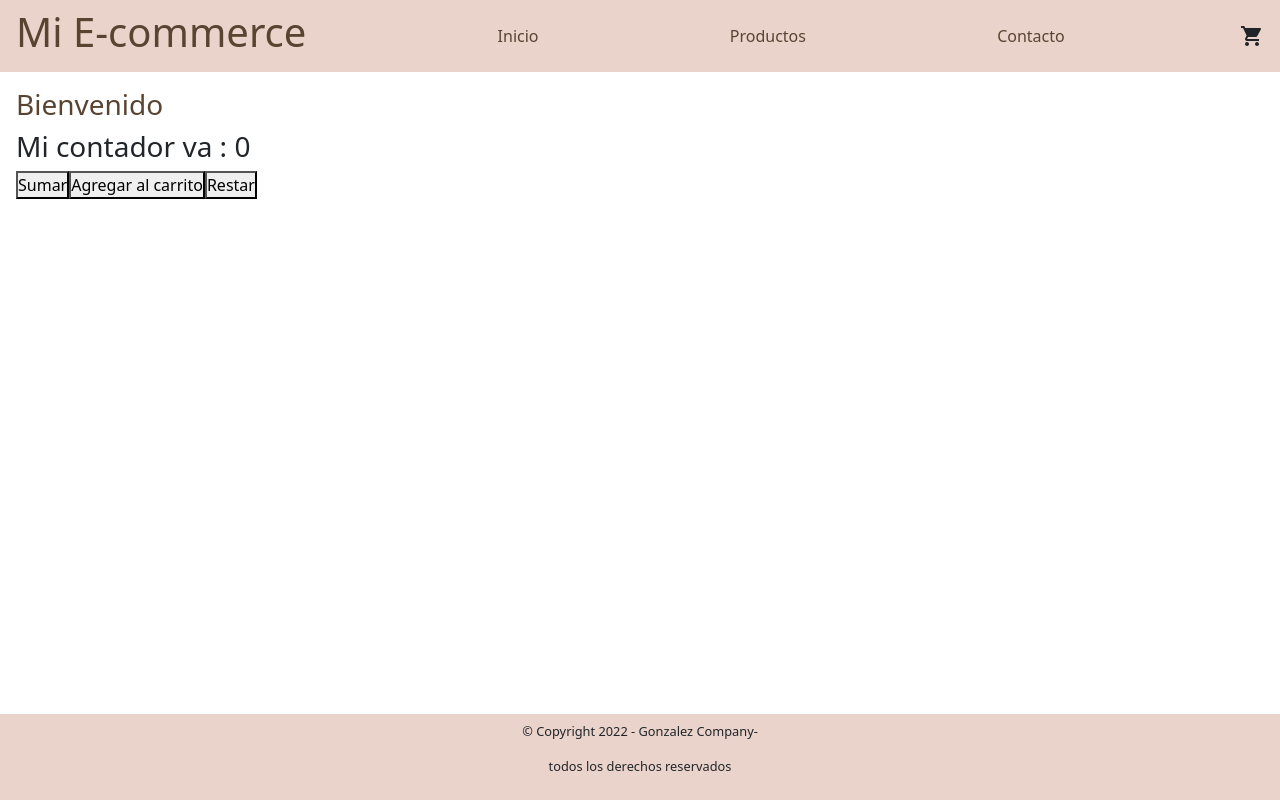
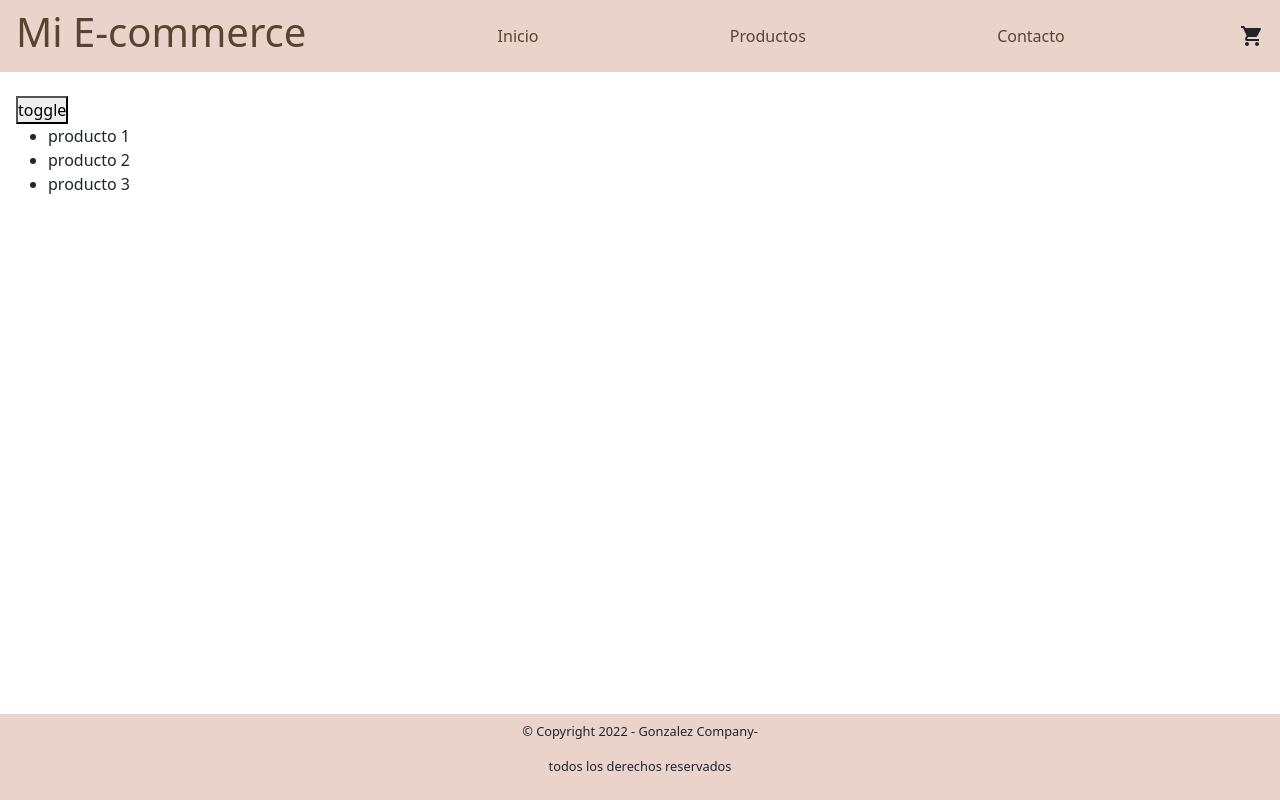
Before and after one commit to leoogonzalez/coderRJSleo, a React (Create React App) app in the folder tiendagonzalezpalacios/: page / in a window 1280 px wide. Built offline with nearby package versions, Linux system fonts and the light colour scheme.

Commit message:
desafio clase 6 sin terminar

```diff
--- a/tiendagonzalezpalacios/public/index.html
+++ b/tiendagonzalezpalacios/public/index.html
@@ -1,5 +1,5 @@
 <!DOCTYPE html>
-<html lang="en">
+<html lang="es">
   <head>
     <meta charset="utf-8" />
     <link rel="icon" href="%PUBLIC_URL%/favicon.ico" />
--- a/tiendagonzalezpalacios/src/App.js
+++ b/tiendagonzalezpalacios/src/App.js
@@ -9,7 +9,7 @@ return <div id="root">
     <NavBar>
 
        </NavBar>
-      <ItemListContainer titulo="Bienvenido">
+      <ItemListContainer>
 
       </ItemListContainer>
 
--- a/tiendagonzalezpalacios/src/components/ItemCount.js
+++ b/tiendagonzalezpalacios/src/components/ItemCount.js
@@ -1,15 +1,18 @@
 
-import React, { useState } from 'react'
-import { Button } from 'react-bootstrap'
+ import React from 'react'
+ import { useState } from 'react'
 
 
 const ItemCount = () => {
 
-    const [estado, setEstado] = useState(0)
+     const initial = 5
+     const stock = 10
+
+       const [estado, setEstado] = useState(initial)
 
    const Incrementar = () => {
 
-  if(estado < 10 ){
+    if(estado < stock ){
 
        setEstado(estado + 1)
 
@@ -18,7 +21,7 @@ const Incrementar = () => {
 
    const Decrementar = () => {
 
-  if(estado > 0){
+     if(estado > initial){
        setEstado(estado - 1)
      }
    }
@@ -27,14 +30,13 @@ const AgregarAlCarrito = () => {
      setEstado(0)
    }
 
+
   return (
-
        <div>
-      <h3>Mi contador va : {estado}</h3>
+              <h5>Tu contador va : {estado}</h5>
          <button  onClick = {Incrementar}>Sumar</button>
      <button  onClick = {AgregarAlCarrito}>Agregar al carrito</button>
-      <button  onClick = {Decrementar}>Restar</button>
-      </div>
+     <button  onClick = {Decrementar}>Restar</button></div>
 
  )
 
--- a/tiendagonzalezpalacios/src/components/ItemListContainer.js
+++ b/tiendagonzalezpalacios/src/components/ItemListContainer.js
@@ -1,14 +1,67 @@
 import React from 'react'
-import ItemCount from './ItemCount'
+// import ItemCount from './ItemCount'
+import { useState,useEffect } from 'react'
 
-const ItemListContainer = (greeting)  => {
+let productosIniciales = [
+{
+  id : 1,
+  nombre : "producto 1",
+ precio:100
+},
+{
+  id : 2,
+  nombre : "producto 2",
+ precio:200
+},
+{
+  id : 3,
+  nombre : "producto 3",
+ precio:300
+}
+
+];
+
+const ItemListContainer = ()  => {
+
+  const [loading,setloading] = useState(true)
+  const [productos,setProductos] = useState([])
+
+  useEffect(()=>{
+console.log("Ejecutando userEffect")
+
+const pedido = new Promise((res,rej)=>{
+  setTimeout(()=>{
+res(productosIniciales)
+  },2000)
+})
+
+pedido
+.then((resultado)=>{
+  console.log("estuvo bien")
+  setProductos(resultado)
+})
+.catch((error)=>{
+  console.log("estuvo mal ")
+})
+
+// setProductos(productosIniciales)
+
+ },[])
+
 
   return (
     <main>
-      <h3 className='contenido__main'>{greeting.titulo}</h3>
-      <ItemCount stock={5} initial={1} ></ItemCount>
+       <h3 className ='contenido__main'></h3>
+      <button onClick={() => setloading(!loading)}>toggle</button>
+      <ul>
+           {productos.map((producto)=>{
+             return <li key={producto.id}>{producto.nombre}</li>
+           }
+           )}
+      </ul>
+      {/* <ItemCount stock={10} initial={10}></ItemCount> */}
       </main>
-  )
+  );
 }
 
 export default ItemListContainer
--- a/tiendagonzalezpalacios/src/components/NavBar.js
+++ b/tiendagonzalezpalacios/src/components/NavBar.js
@@ -8,11 +8,11 @@ const NavBar = () => {
     <a href='#' className='nav__link'>Inicio</a>
    <a href='#' className='nav__link'>Productos</a>
    <a href='#' className='nav__link'>Contacto</a>
+
    <CartWidget/>
  </header>
 
   )
 }
 
-
 export default NavBar
```
Also changed, not shown: tiendagonzalezpalacios/src/components/Item.js (added, +9 -0 lines), tiendagonzalezpalacios/src/components/ItemList.js (added, +9 -0 lines), tiendagonzalezpalacios/src/components/CartWidget.js (indentation only). Lines whose indentation alone changed are shown as unchanged.
